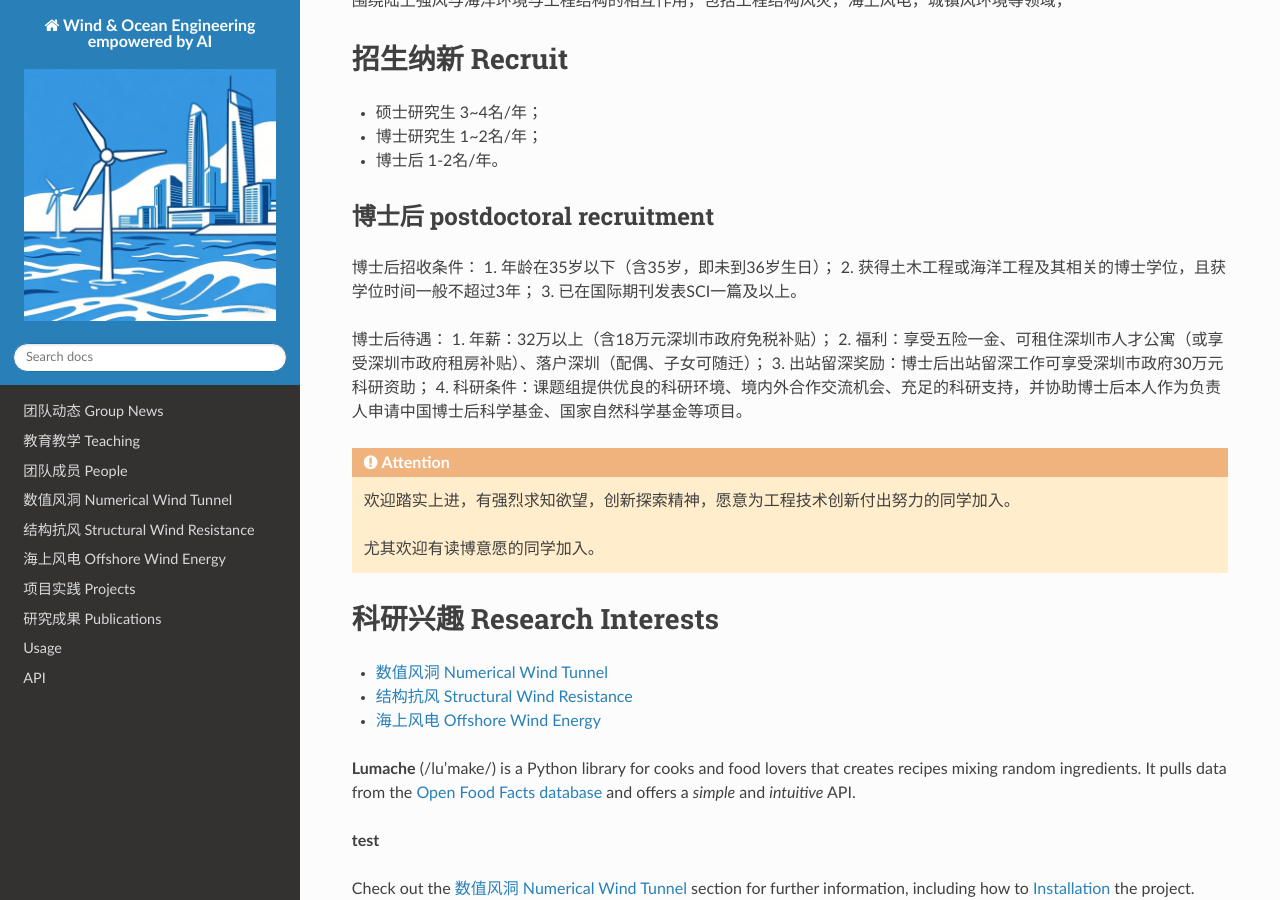
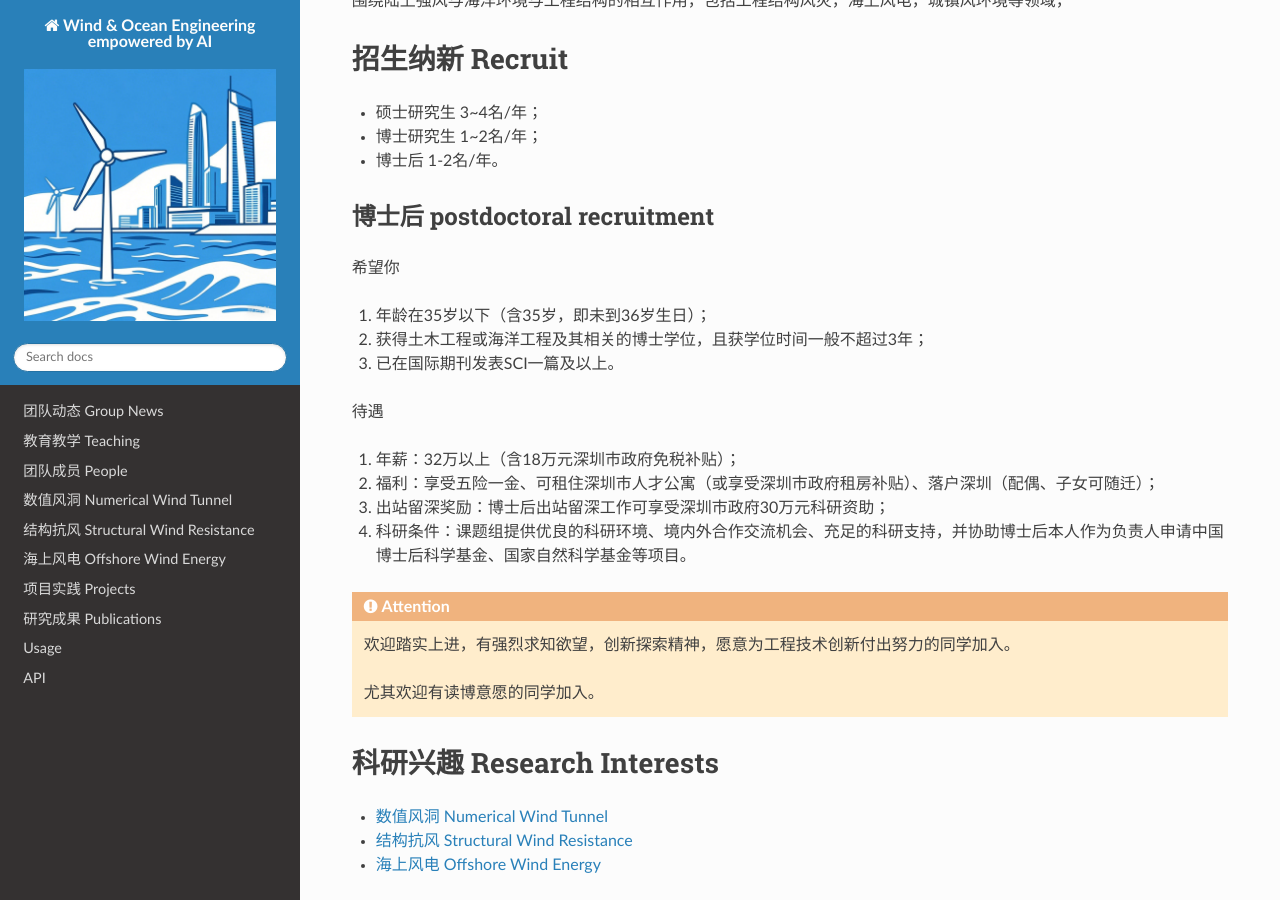
Before and after one commit to lichao689/rtdTest, a Sphinx documentation site: the page built from docs/source/index.rst, in a window 1280 px wide and 900 px high, scrolled down 307 px. Built offline with Sphinx 7.4.7 and the Read the Docs theme 3.1.0, drawn with Linux system fonts in a browser that asks for light colours; some of the changed text lies outside the part shown.

Commit message:
update index.rst

```diff
--- a/docs/source/index.rst
+++ b/docs/source/index.rst
@@ -24,12 +24,14 @@
 博士后 postdoctoral recruitment
 ~~~~~~~~~~~~~~~~~~~~~~~~~~~~~~~
 
-博士后招收条件：
+希望你
+
 1.	年龄在35岁以下（含35岁，即未到36岁生日）；
 2.	获得土木工程或海洋工程及其相关的博士学位，且获学位时间一般不超过3年；
 3.	已在国际期刊发表SCI一篇及以上。
 
-博士后待遇：
+待遇
+
 1.	年薪：32万以上（含18万元深圳市政府免税补贴）；
 2.	福利：享受五险一金、可租住深圳市人才公寓（或享受深圳市政府租房补贴）、落户深圳（配偶、子女可随迁）；
 3.	出站留深奖励：博士后出站留深工作可享受深圳市政府30万元科研资助；
@@ -80,3 +82,14 @@
    Publications
    usage
    api
+
+
+与我联系 Contact Me
+=====================
+
+- mail: lichaosz@hit.edu.cn
+
+.. image:: /_static/lcWeChatMatrixCode01.png
+   :alt: scan me for wechat
+   :width: 600px
+   :align: center
```
Also changed, not shown: docs/_static/lcWeChatMatrixCode01.png (added).
